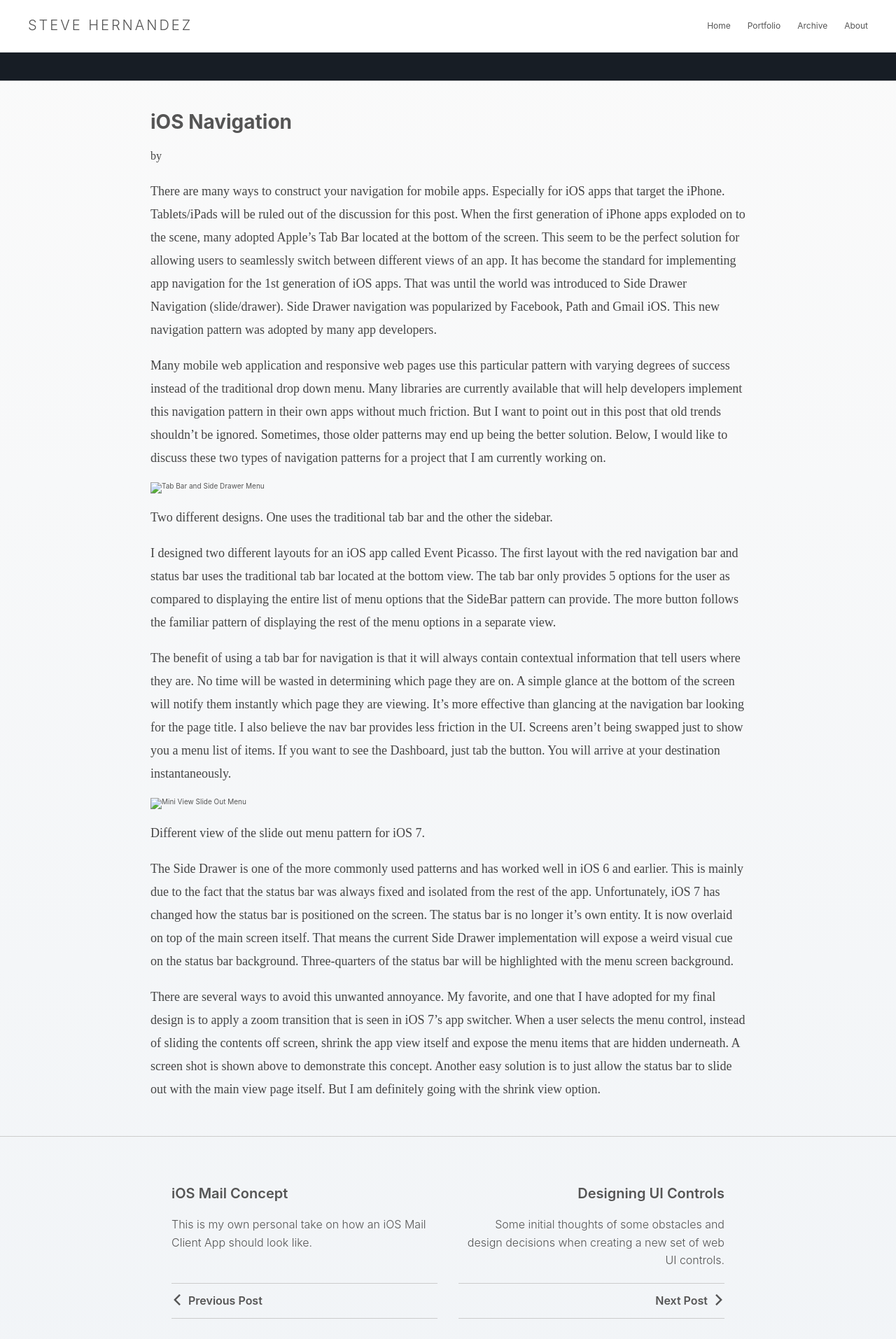
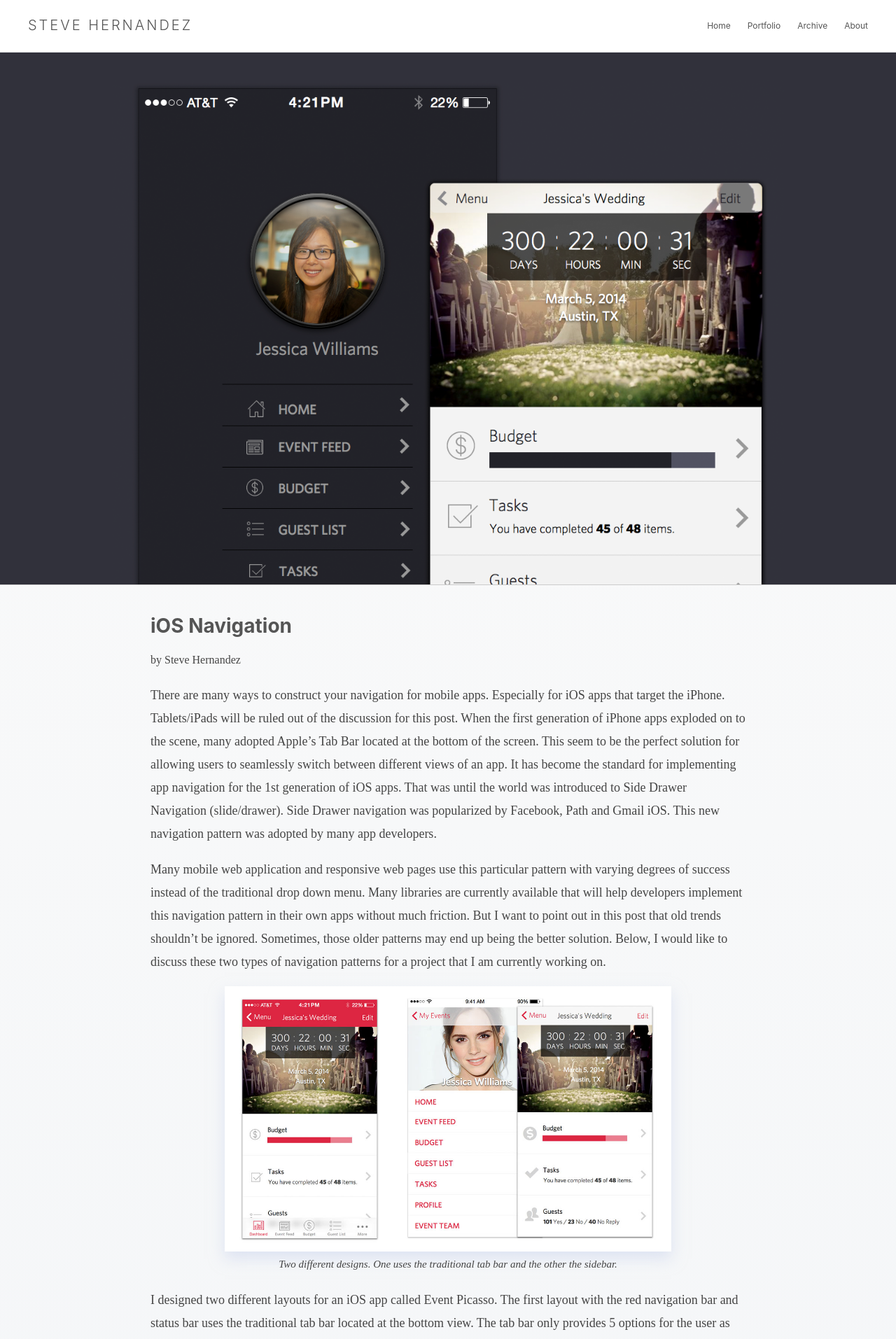
Before and after one commit to slhernandez/slhernandez, a Jekyll site: the page built from _posts/2014-02-17-iOSNavigation.markdown, in a window 1280 px wide. Shown: the top 1913 px of the page at 70% size. Built offline with Jekyll 4.4.1, drawn with Linux system fonts in a browser that asks for light colours.

Commit message:
Fixed iOS navigation post

```diff
--- a/_posts/2014-02-17-iOSNavigation.markdown
+++ b/_posts/2014-02-17-iOSNavigation.markdown
@@ -4,25 +4,24 @@ title: iOS Navigation
 blurb: I explore different design options for popular iOS Navigation Patterns.
 preview-image: /images/grid/ios_navigation.png
 image-title: Event Planner Navigation
+categories: design
+author: Steve Hernandez
+hero-image: /images/posts/mobilenavigation/EventPlanner_Menu.png
+background_image: false
+background-override: mobilenavigation
 ---
 
 There are many ways to construct your navigation for mobile apps.  Especially for iOS apps that target the iPhone. Tablets/iPads will be ruled out of the discussion for this post. When the first generation of iPhone apps exploded on to the scene, many adopted Apple's Tab Bar located at the bottom of the screen.  This seem to be the perfect solution for allowing users to seamlessly switch between different views of an app. It has become the standard for implementing app navigation for the 1st generation of iOS apps. That was until the world was introduced to Side Drawer Navigation (slide/drawer).  Side Drawer navigation was popularized by Facebook, Path and Gmail iOS. This new navigation pattern was adopted by many app developers.
 
 Many mobile web application and responsive web pages use this particular pattern with varying degrees of success instead of the traditional drop down menu.  Many libraries are currently available that will help developers implement this navigation pattern in their own apps without much friction. But I want to point out in this post that old trends shouldn't be ignored.  Sometimes, those older patterns may end up being the better solution.  Below, I would like to discuss these two types of navigation patterns for a project that I am currently working on.
 
-<div class="post-image">
-  <a href="/images/posts/iOS_Navigation/DualViews.jpg" data-imagelightbox="b"><img src="/images/posts/iOS_Navigation/DualViews.jpg" title="Tab Bar and Slide Out Menu" alt="Tab Bar and Side Drawer Menu"/></a>
-  <p class="caption">Two different designs. One uses the traditional tab bar and the other the sidebar.</p>
-</div>
+{% include post_single_img.html post_image="/images/posts/mobilenavigation/DualViews.jpg" title="Tab bar and slide out menu" caption="Two different designs. One uses the traditional tab bar and the other the sidebar." %}
 
 I designed two different layouts for an iOS app called Event Picasso.  The first layout with the red navigation bar and status bar uses the traditional tab bar located at the bottom view.  The tab bar only provides 5 options for the user as compared to displaying the entire list of menu options that the SideBar pattern can provide. The more button follows the familiar pattern of displaying the rest of the menu options in a separate view.
 
 The benefit of using a tab bar for navigation is that it will always contain contextual information that tell users where they are. No time will be wasted in determining which page they are on. A simple glance at the bottom of the screen will notify them instantly which page they are viewing. It's more effective than glancing at the navigation bar looking for the page title. I also believe the nav bar provides less friction in the UI. Screens aren't being swapped just to show you a menu list of items. If you want to see the Dashboard, just tab the button. You will arrive at your destination instantaneously.
 
-<div class="post-image">
-  <a href="/images/posts/iOS_Navigation/EP_Menu_Modern_BG.jpg" data-imagelightbox="b"><img src="/images/posts/iOS_Navigation/MiniNav.jpg" title="Mini View Slide Out Menu" alt="Mini View Slide Out Menu"/></a>
-  <p class="caption">Different view of the slide out menu pattern for iOS 7.</p>
-</div>
+{% include post_single_img.html post_image="/images/posts/mobilenavigation/MiniNav.jpg" title="Mini View slide out menu" caption="Different view of the slide out menu pattern for iOS 7." %}
 
 The Side Drawer is one of the more commonly used patterns and has worked well in iOS 6 and earlier.  This is mainly due to the fact that the status bar was always fixed and isolated from the rest of the app. Unfortunately, iOS 7 has changed how the status bar is positioned on the screen. The status bar is no longer it's own entity. It is now overlaid on top of the main screen itself.  That means the current Side Drawer implementation will expose a weird visual cue on the status bar background. Three-quarters of the status bar will be highlighted with the menu screen background.
 
--- a/_sass/_post.scss
+++ b/_sass/_post.scss
@@ -25,6 +25,9 @@
   }
   &.designiteration {
     background: rgba(51,51,51,1.0);
+  }
+  &.mobilenavigation {
+    background: rgba(49, 49, 59, 1.0);
   }
   &.macosxemail {
     background: #EEE;
```
Also changed, not shown: images/posts/mobilenavigation/DualViews.jpg (added), images/posts/mobilenavigation/EP_Menu_Modern_BG.jpg (added), images/posts/mobilenavigation/EventPlanner_Menu.jpg (added), images/posts/mobilenavigation/EventPlanner_Menu.png (added), images/posts/mobilenavigation/MiniNav.jpg (added), images/posts/mobilenavigation/MiniNav.png (added).
